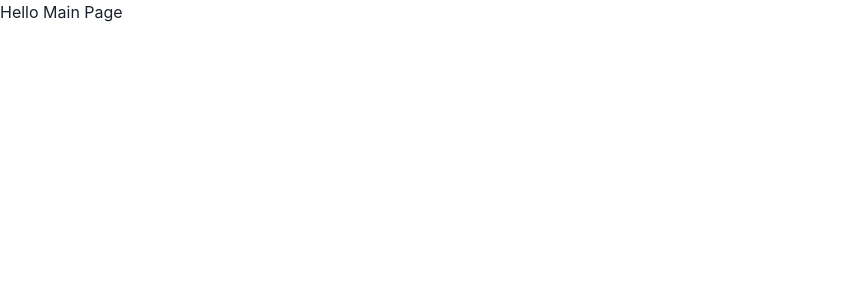
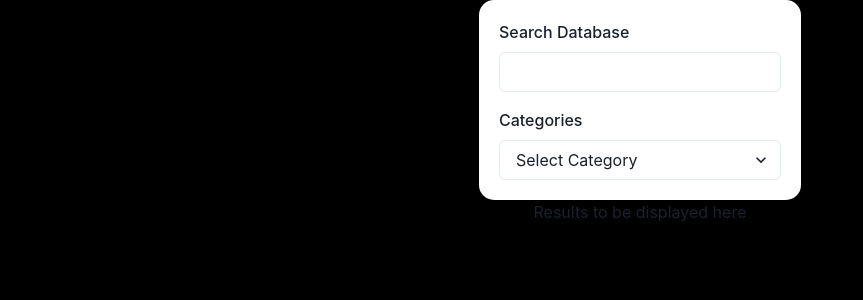
Before and after one commit to mksoofian/imaginex-starwars, a Next.js app: page / in a window 1280 px wide. Shown: the top 300 px of the page, without its empty margins (0-863 px from the left). Built offline with nearby package versions, Linux system fonts and the light colour scheme.

Commit message:
created searchForm component

```diff
--- a/package.json
+++ b/package.json
@@ -9,6 +9,7 @@
     "lint": "next lint"
   },
   "dependencies": {
+    "@chakra-ui/layout": "^2.3.1",
     "@chakra-ui/next-js": "^2.2.0",
     "@chakra-ui/react": "^2.8.2",
     "@emotion/react": "^11.11.4",
--- a/src/app/globals.css
+++ b/src/app/globals.css
@@ -1,4 +1,4 @@
-:root {
+/* :root {
   --max-width: 1100px;
   --border-radius: 12px;
   --font-mono: ui-monospace, Menlo, Monaco, "Cascadia Mono", "Segoe UI Mono",
@@ -79,20 +79,22 @@
   margin: 0;
 }
 
-html,
-body {
+html {
   max-width: 100vw;
   overflow-x: hidden;
 }
 
 body {
   color: rgb(var(--foreground-rgb));
+
   background: linear-gradient(
       to bottom,
       transparent,
       rgb(var(--background-end-rgb))
     )
     rgb(var(--background-start-rgb));
+  overflow-x: hidden;
+  max-width: 1440px;
 }
 
 a {
@@ -104,4 +106,4 @@ a {
   html {
     color-scheme: dark;
   }
-}
+} */
--- a/src/app/page.tsx
+++ b/src/app/page.tsx
@@ -1,7 +1,17 @@
-// app/page.tsx
-"use client";
+import SearchForm from "@/comoponents/form";
+import { getData } from "@/lib/data";
 import { Link } from "@chakra-ui/next-js";
+import { Box, Container } from "@chakra-ui/react";
 
-export default function Page() {
-  return <div>Hello Main Page</div>;
+export default async function Page() {
+  return (
+    <Container bg="black" maxWidth="1440px" height="100vh" centerContent>
+      <section id="section1">
+        <Box bg="white" borderRadius="15px">
+          <SearchForm />
+        </Box>
+      </section>
+      <section id="section2"> Results to be displayed here</section>
+    </Container>
+  );
 }
--- /dev/null
+++ b/src/comoponents/form.tsx
@@ -0,0 +1,31 @@
+import {
+  FormControl,
+  FormLabel,
+  Input,
+  FormHelperText,
+  Select,
+  Flex,
+  VStack,
+} from "@chakra-ui/react";
+
+export default function SearchForm() {
+  return (
+    <VStack spacing={4} align="stretch" padding={5}>
+      <FormControl>
+        <FormLabel>Search Database</FormLabel>
+        <Input type="text" />
+      </FormControl>
+      <FormControl>
+        <FormLabel>Categories</FormLabel>
+        <Select placeholder="Select Category">
+          <option value="films">Films</option>
+          <option value="people">People</option>
+          <option value="planets">Planets</option>
+          <option value="starships">Starships</option>
+          <option value="species">Species</option>
+          <option value="vehicles">Vehicles</option>
+        </Select>
+      </FormControl>
+    </VStack>
+  );
+}
```
Also changed, not shown: src/lib/data.ts (+6 -1 lines), 1 other file (tests, documents, lock files or other folders).
